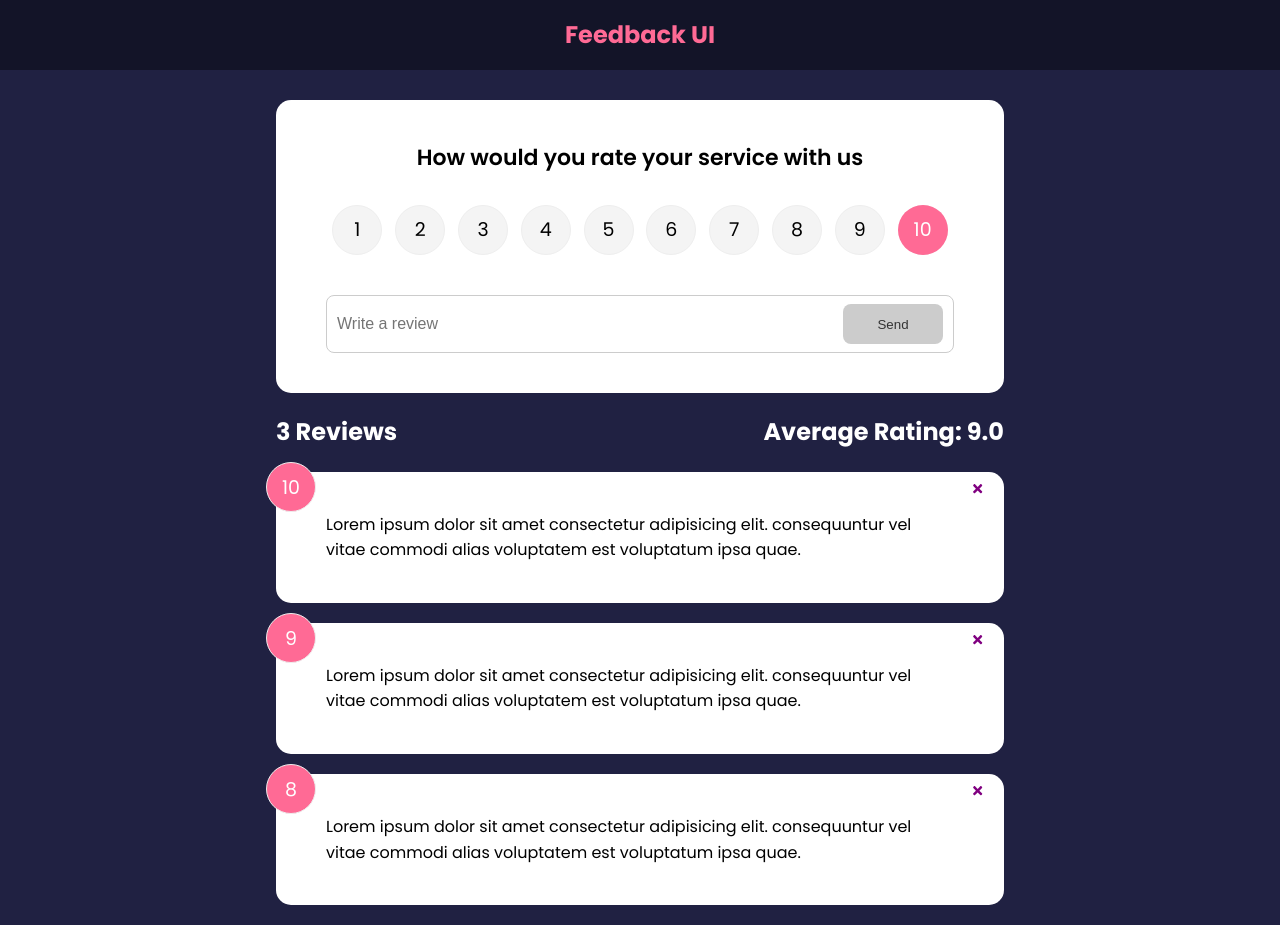
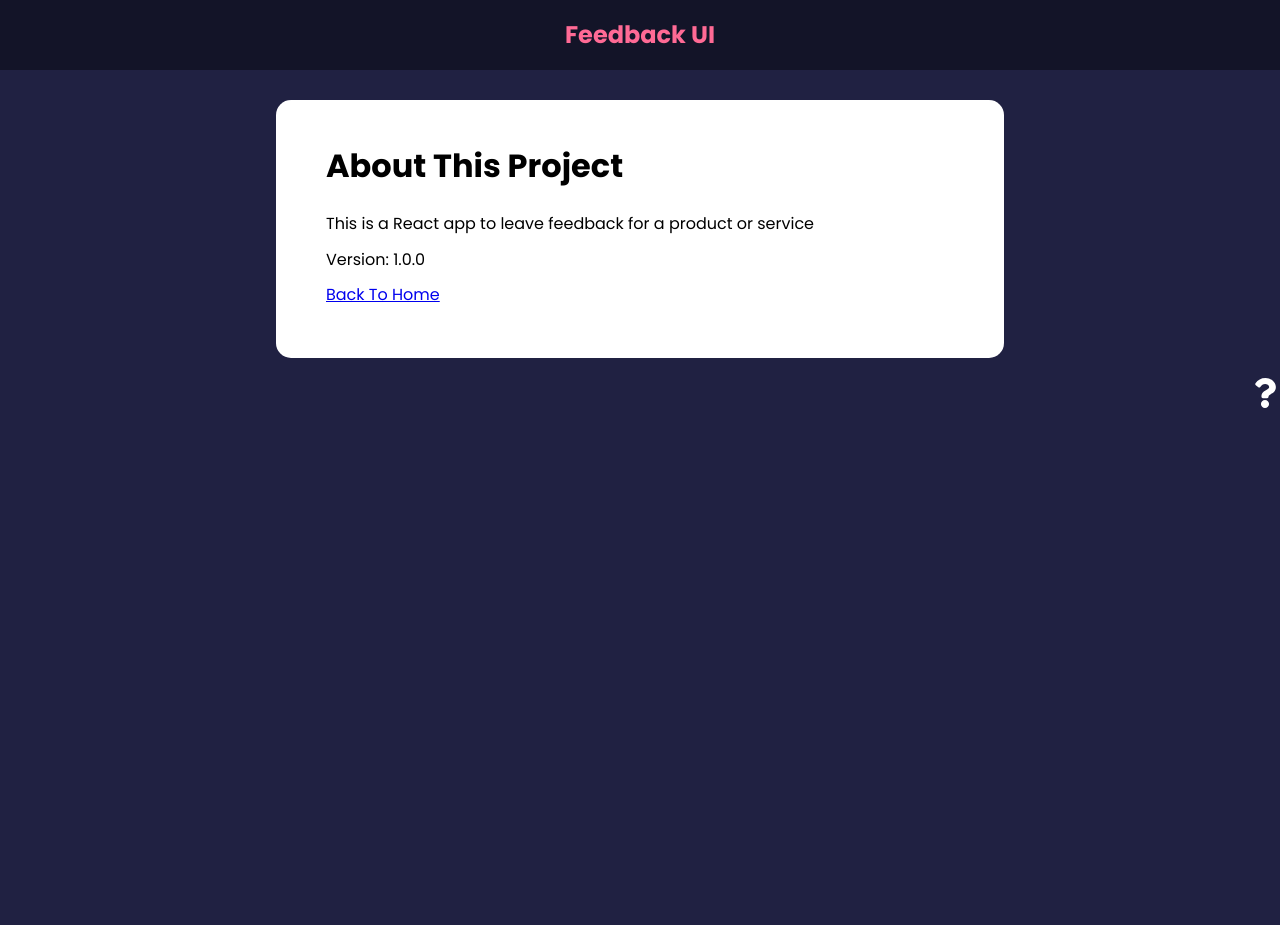
Before and after one commit to MarkLannen/React-Feedback-App, a React (Create React App) app: page /about in a window 1280 px wide. After the commit the page ends 800 px from the top, so only its background shows below. Built offline with nearby package versions, Linux system fonts and the light colour scheme.

Commit message:
add react router and routes to about page

```diff
--- a/package.json
+++ b/package.json
@@ -11,6 +11,7 @@
     "react": "^18.2.0",
     "react-dom": "^18.2.0",
     "react-icons": "^4.7.1",
+    "react-router-dom": "^6.8.1",
     "react-scripts": "5.0.1",
     "uuid": "^9.0.0",
     "web-vitals": "^2.1.4"
--- a/src/App.js
+++ b/src/App.js
@@ -1,10 +1,13 @@
 import { v4 as uuidv4 } from "uuid";
+import { BrowserRouter as Router, Route, Routes } from "react-router-dom";
 import { useState } from "react";
 import Header from "./components/Header";
 import FeedbackList from "./components/FeedbackList";
 import FeedbackData from "./data/FeedbackData";
 import FeedbackStats from "./components/FeedbackStats";
 import FeedbackForm from "./components/FeedbackForm";
+import AboutPage from "./Pages/AboutPage";
+import AboutIconLink from "./components/AboutIconLink";
 
 function App() {
   const [feedback, setFeedback] = useState(FeedbackData);
@@ -21,14 +24,30 @@
   };
 
   return (
-    <>
+    <Router>
       <Header />
       <div className="container">
-        <FeedbackForm handleAdd={addFeedback} />
-        <FeedbackStats feedback={feedback} />
-        <FeedbackList feedback={feedback} handleDelete={deleteFeedback} />
+        <Routes>
+          <Route
+            exact
+            path={"/"}
+            element={
+              <>
+                {" "}
+                <FeedbackForm handleAdd={addFeedback} />
+                <FeedbackStats feedback={feedback} />
+                <FeedbackList
+                  feedback={feedback}
+                  handleDelete={deleteFeedback}
+                />
+              </>
+            }
+          ></Route>
+          <Route path="/about" element={<AboutPage />} />
+        </Routes>
       </div>
-    </>
+      <AboutIconLink />
+    </Router>
   );
 }
 
--- /dev/null
+++ b/src/Pages/AboutPage.jsx
@@ -0,0 +1,20 @@
+import { Link } from "react-router-dom";
+import Card from "../components/shared/Card";
+
+function AboutPage(props) {
+  return (
+    <Card>
+      <div className="about">
+        <h1>About This Project</h1>
+        <p>This is a React app to leave feedback for a product or service</p>
+        <p>Version: 1.0.0</p>
+
+        <p>
+          <Link to="/">Back To Home</Link>
+        </p>
+      </div>
+    </Card>
+  );
+}
+
+export default AboutPage;
--- /dev/null
+++ b/src/components/AboutIconLink.jsx
@@ -0,0 +1,13 @@
+import { FaQuestion } from "react-icons/fa";
+import { Link } from "react-router-dom";
+function AboutIconLink() {
+  return (
+    <div className={"about-link"}>
+      <Link to={"/about"}>
+        <FaQuestion size={30} />
+      </Link>
+    </div>
+  );
+}
+
+export default AboutIconLink;
```
Also changed, not shown: 2 other files (tests, documents, lock files or other folders).
